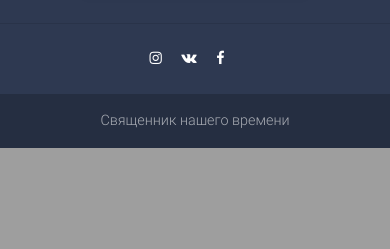
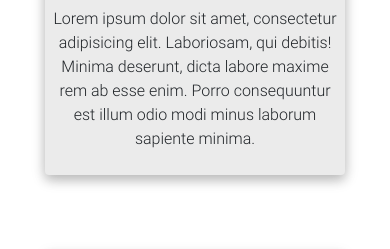
Before and after one commit to stav-ortodox/bib, a PHP site: page / in a window 390 px wide; the page is wider, and only the part inside the window is pictured. Shown: the part 1188-1437 px from the top of that part. Before the commit the page ends 1336 px from the top of that part, so only its background shows below. Run offline with PHP 8.4, Linux system fonts and the light colour scheme; a user stored in the database is signed in; some libraries are stand-ins or nearby versions; some web fonts are replaced.

Commit message:
сайдбар (в процессе)
сохранил наброски материала в test.html, надо будет сделать отдельно сначала и протестировать, а потом вставить в основной код

```diff
--- a/css/media_xl.css
+++ b/css/media_xl.css
@@ -4,8 +4,14 @@
 .prew-img-block {
 	max-height: 562px;
 	min-height: 562px;
+	max-width: 425px;
+	max-width: 425px;
 	background: rgb(235, 235, 235);
 }
 
+.no_error {
+	max-width: 425px;
+	min-width: 425px;
+}
 
 }
--- a/css/style.css
+++ b/css/style.css
@@ -78,9 +78,9 @@ h1, h2, h3, h5, h6 {
 }
 
 .content {
-/*	margin-top: 100px;
-	padding: 0px 0px 0px 0px;
-	background-color: rgba(20,16,13,0.7);*/
+	margin-left: 300px;
+	padding: 20px;
+	background: #fff;
 
 }
 
@@ -625,9 +640,29 @@ h1, h2, h3, h5, h6 {
 
 
 /*// Малые девайсы («ландшафтные телефоны», >= 576px)*/
-@media (min-width: 576px) {
+@media (max-width: 576px) {
 .prew-img-block {
 	background: rgb(235, 235, 235);
+}
+
+.icon-menu {
+	display: block;
+}
+
+.sidebar {
+	position: fixed;
+	left: -250px;
+	width: 250px;
+	height: 100px;
+}
+
+.sidebar.active {
+	left: 0px;
+}
+
+.content {
+	margin-left: 0;
+
 }
 }
 
--- a/index.php
+++ b/index.php
@@ -4,8 +4,93 @@ require_once $_SERVER['DOCUMENT_ROOT'].'/scripts/s_app_config.php';
 require_once $_SERVER['DOCUMENT_ROOT'].'/scripts/s_functions.php';
 
 get_header_site ('Главная', 'Электронная библиотека храма святого Великомученика и Целителя Пантелеимона <br> г. Ставрополь');
-get_menu ();
+// get_menu ();
 ?>
+
+
+
+<main class="mt-5 pt-5">
+
+
+
+  <div class="container-fluid">
+
+
+
+
+
+    <section class="wow fadeIn content">
+      <div class="row">
+
+
+
+
+        <div class="col-12">
+          <div class="row text-left">
+
+
+            <div class='col-lg-4 col-md-12 mb-5'>
+              <div class='no_error'></div>
+              <div class='prew-img-block view owerlay rounded z-depth-1-half mb-4'>
+                <h4 class='text-center'>
+                  Lorem ipsum dolor sit amet.
+                </h4>
+                <a href=''>
+                  <img class='img-fluid' src="https://w-dog.ru/wallpapers/11/2/347010601966775.jpg" alt=''>
+                </a>
+                <p class='text-center p-2'>Lorem ipsum dolor sit amet, consectetur adipisicing elit. Laboriosam, qui debitis! Minima deserunt, dicta labore maxime rem ab esse enim. Porro consequuntur est illum odio modi minus laborum sapiente minima.</p>
+              </div>
+            </div>
+
+            <div class='col-lg-4 col-md-12 mb-5'>
+              <div class='no_error'></div>
+              <div class='prew-img-block view owerlay rounded z-depth-1-half mb-4'>
+                <h4 class='text-center'>
+                  Lorem ipsum dolor sit amet.
+                </h4>
+                <a href=''>
+                  <img class='img-fluid' src="https://w-dog.ru/wallpapers/11/2/347010601966775.jpg" alt=''>
+                </a>
+                <p class='text-center p-2'>Lorem ipsum dolor sit amet, consectetur adipisicing elit. Laboriosam, qui debitis! Minima deserunt, dicta labore maxime rem ab esse enim. Porro consequuntur est illum odio modi minus laborum sapiente minima.</p>
+              </div>
+            </div>
+
+            <div class='col-lg-4 col-md-12 mb-5'>
+              <div class='no_error'></div>
+              <div class='prew-img-block view owerlay rounded z-depth-1-half mb-4'>
+                <h4 class='text-center'>
+                  Lorem ipsum dolor sit amet.
+                </h4>
+                <a href=''>
+                  <img class='img-fluid' src="https://w-dog.ru/wallpapers/11/2/347010601966775.jpg" alt=''>
+                </a>
+                <p class='text-center p-2'>Lorem ipsum dolor sit amet, consectetur adipisicing elit. Laboriosam, qui debitis! Minima deserunt, dicta labore maxime rem ab esse enim. Porro consequuntur est illum odio modi minus laborum sapiente minima.</p>
+              </div>
+            </div>
+
+
+          </div> <!-- row text-left -->
+        </div> <!-- col-10 -->
+
+        <!-- <div class="col-2">
+          <div class="sidebar">
+            Lorem ipsum dolor sit amet, consectetur adipisicing elit. Consequatur possimus sed illo dolorem, aut repellendus quidem error sapiente laborum exercitationem.
+            <div class='login_signup'>
+              <a href='/scripts/s_logout.php'><p>Войти</p></a>
+              <a href='/scripts/s_logout.php'><p>Зарегистрироваться</p></a>
+            </div>
+          </div>-->
+
+
+
+          </div>
+        </div>
+
+
+      </div> <!-- row строка контент-сайдбар -->
+    </section>
+  </div><!-- container-fluid -->
+</main>
 
 
 
@@ -26,58 +111,5 @@ get_menu ();
 
 
 
-
-
-
-<footer class="page-footer text-center font-small mdb-color darken-2 mt-4 wow fadeIn">
-	<div class="pt-4">
-		<a href="#" class="btn btn-outline-white">
-			Bootstrap <i class="fa fa-download"></i>
-		</a>
-		<a href="#" class="btn btn-outline-white">
-			Обучение вёрстке <i class="fa fa-graduation-cap"></i>
-		</a>
-	</div>
-
-	<hr class="my-4">
-
-	<div class="pb-4">
-		<a href="#"><i class="fa fa-instagram mr-3"></i></a>
-		<a href="#"><i class="fa fa-vk mr-3"></i></a>
-		<a href="#"><i class="fa fa-facebook mr-3"></i></a>
-	</div>
-	<div class="footer-copyright py-3">
-		Священник нашего времени
-	</div>
-</footer>
-
-</body>
-</html>
-
-
-
-
-
-
-
-
-
-
-
-
-
-
-
-
-
-<!-- SCRIPTS -->
-<!-- JQuery -->
-<script type="text/javascript" src="js/jquery-3.3.1.min.js"></script>
-<!-- Bootstrap tooltips -->
-<script type="text/javascript" src="js/popper.min.js"></script>
-<!-- Bootstrap core JavaScript -->
-<script type="text/javascript" src="js/bootstrap.min.js"></script>
-<!-- MDB core JavaScript -->
-<script type="text/javascript" src="js/mdb.min.js"></script>
-<!-- jQuery Custom Scroller CDN -->
-<script src="https://cdnjs.cloudflare.com/ajax/libs/malihu-custom-scrollbar-plugin/3.1.5/jquery.mCustomScrollbar.concat.min.js"></script>
+<?php get_footer ();
+ ?>
--- a/pages/p_biblioteka.php
+++ b/pages/p_biblioteka.php
@@ -11,7 +11,7 @@ get_menu ();
 page_title ('Издательство нашего храма');?>
 
 <main class="mt-5 pt-5">
-	<div class="container">
+	<div class="container-fluid">
 		<section class="wow fadeIn">
 			<div class="row">
 				<div class="col-10">
@@ -49,7 +49,7 @@ page_title ('Издательство нашего храма');?>
 																	}
 
 														echo "
-						<div class='col-lg-6 col-md-12 mb-5'>
+						<div class='col-lg-4 col-md-12 mb-5'>
 							<div class='no_error' style='".$color." ".$border."'><strong>".$no_error."</strong><br>".$edit."<br>".$delete."</div>
 							<div class='prew-img-block view owerlay rounded z-depth-1-half mb-4'>
 								<h4 class='text-center'>
--- a/scripts/s_functions.php
+++ b/scripts/s_functions.php
@@ -27,11 +27,8 @@ function get_header_site ($title_br, $header_subtitle) {
 
 	<!-- Your custom styles (optional) -->
 	<link href="/css/style.css" rel="stylesheet">
-
-	<!-- My css -->
-	<link rel='stylesheet' href='/css/test.css'>
+	<link rel="stylesheet" href="/css/media_xl.css">
 	<link rel='stylesheet' href='/css/bootstrap-grid.min.css'>
-	<link rel="stylesheet" href="/css/media_xl.css">
 
 	<!-- My js -->
 	<link rel="stylesheet" href="js/my_js.js">
@@ -203,6 +200,16 @@ echo <<<EOD
 
 </body>
 </html>
+
+<!-- SCRIPTS -->
+<!-- JQuery -->
+<script type="text/javascript" src="js/jquery-3.3.1.min.js"></script>
+<!-- Bootstrap tooltips -->
+<script type="text/javascript" src="js/popper.min.js"></script>
+<!-- Bootstrap core JavaScript -->
+<script type="text/javascript" src="js/bootstrap.min.js"></script>
+<!-- MDB core JavaScript -->
+<script type="text/javascript" src="js/mdb.min.js"></script>
 EOD;
 }
 
```
Also changed, not shown: other parts of css/style.css (+24 -9 lines), scripts/test.html (+30 -1 lines).
